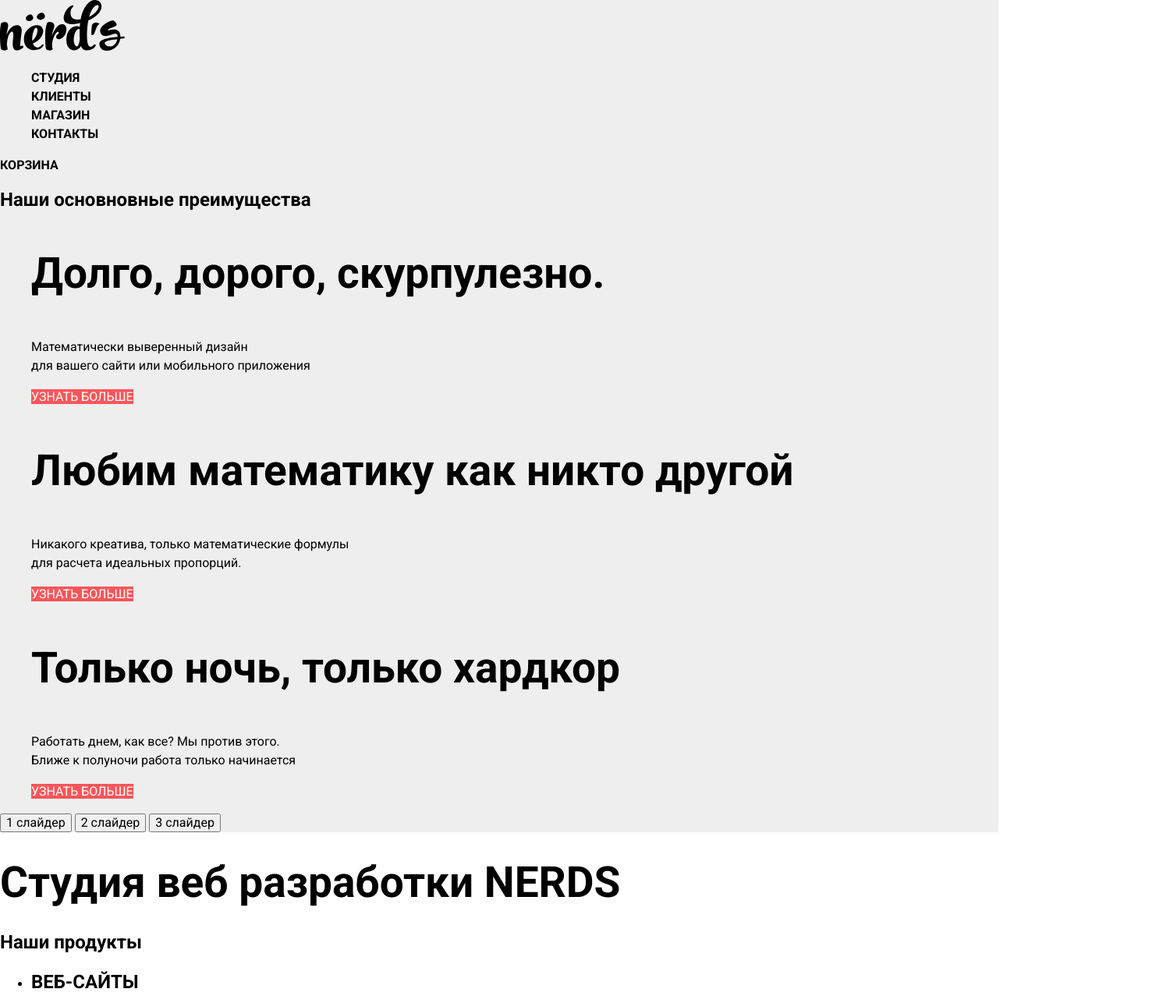
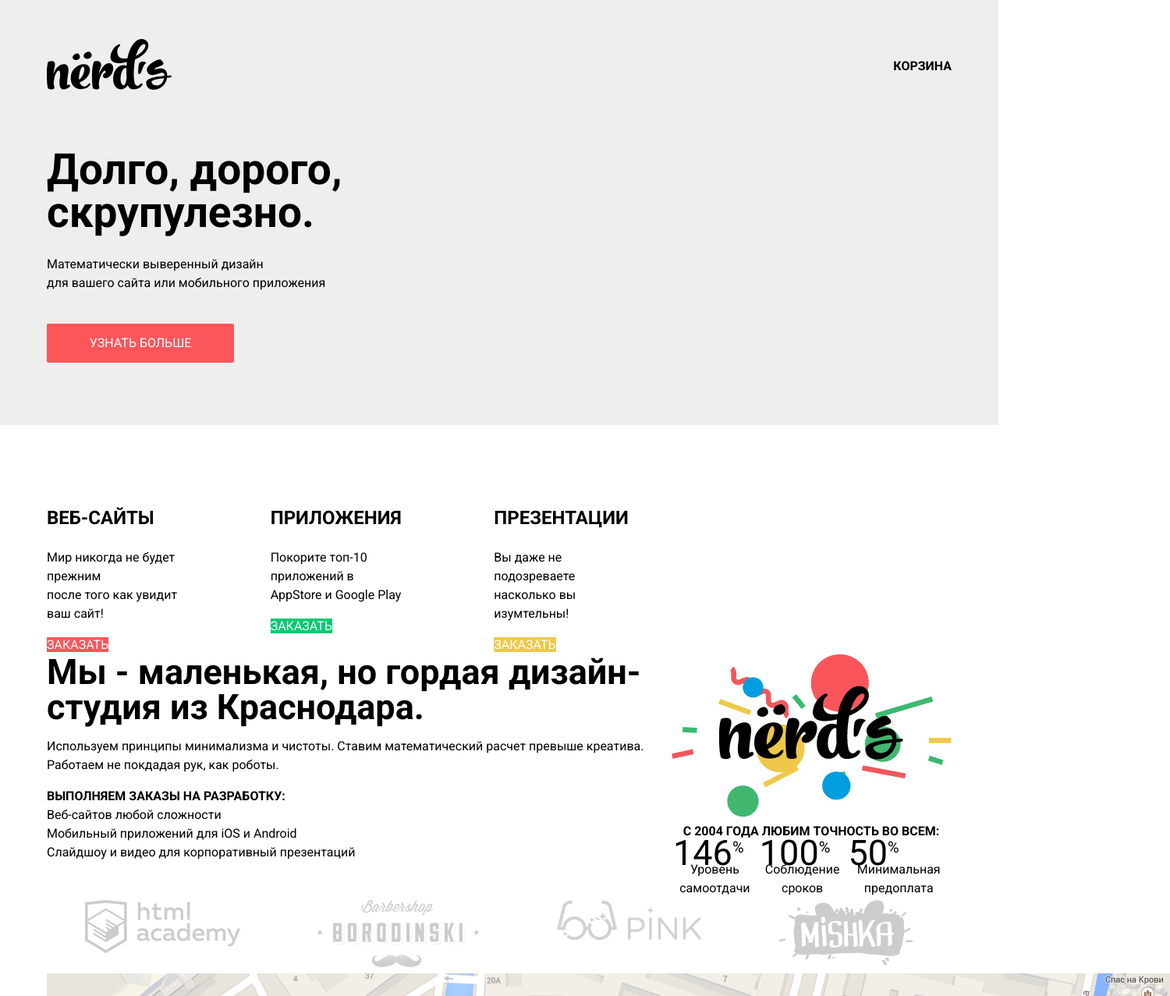
Before and after one commit to ir-shirinov/NS, a plain HTML site: page index.html in a window 1280 px wide. Shown: the top 1277 px of the page at 78% size, 1500 px wide, since content can reach past the window. Drawn offline with Linux system fonts and the light colour scheme.

Commit message:
Добавлена общая сетка

```diff
--- a/css/style.css
+++ b/css/style.css
@@ -13,6 +13,19 @@ body {
 
 a {
   text-decoration: none;
+}
+
+.visually-hidden {
+  position: absolute;
+
+  width: 1px;
+  height: 1px;
+  margin: -1px;
+  border: 0;
+  padding: 0;
+
+  clip: rect(0 0 0 0);
+  overflow: hidden;
 }
 
 .up-main-page {
@@ -55,14 +68,24 @@ a.cart:active {
   text-transform: none;
 }
 
+.main-slider-one p,
+.main-slider-two p,
+.main-slider-three p {
+  font-size: 16px;
+  line-height: 24px;
+
+}
+
+
 a.slider-about {
   font: inherit;
   font-size: 16px;
-  line-height: 18px;
+  line-height: 50px;
   color: #fff;
   text-transform: uppercase;
 
   background-color: #fb565a;
+  border-radius: 2px;
 }
 
 a.slider-about:hover,
@@ -433,3 +456,173 @@ a.product-presentation-btn:active {
   border: 2px solid #dbdbdb;
   box-shadow: none;
 }
+
+.container {
+  width: 1160px;
+  padding-right: 20px;
+  padding-left: 20px;
+  margin-left: auto;
+  margin-right: auto;
+}
+
+.main-navigation {
+  display: flex;
+  align-items: center;
+  padding-top: 50px;
+  margin-bottom: 20px;
+}
+
+.main-header-logo {
+  width: 160px;
+  height: 70px;
+  margin-right: 200px;
+}
+
+.site-navigation {
+  margin: 0;
+  padding: 0;
+  width: 450px;
+}
+
+.up-main-page div.container {
+  display: flex;
+  flex-direction: column;
+}
+
+.cart{
+  width: 125px;
+  margin-left: auto;
+  text-align: right;
+
+}
+
+.promo-slider-list {
+  margin: 0;
+  padding: 0;
+}
+
+.main-slider-one,
+.main-slider-two,
+.main-slider-three {
+  display: flex;
+  flex-direction: column;
+  align-items: flex-start;
+  width: 380px;
+  height: 355px;
+  padding-top: 50px;
+}
+
+.main-slider-one h3,
+.main-slider-two h3,
+.main-slider-three g3 {
+margin :0;
+}
+
+.main-slider-one p,
+.main-slider-two p,
+.main-slider-three p {
+  padding-top: 11px;
+}
+
+.slider-about {
+  width: 240px;
+  height: 50px;
+  margin-top: 24px;
+
+  text-align: center;
+}
+
+.product-list {
+  display: flex;
+  margin: 0;
+  padding: 0;
+  margin-top:80px;
+
+  list-style: none;
+}
+
+.product-list li {
+  width: 300px;
+  margin-right: 100px;
+}
+
+.product-list li:nth-child(3n) {
+  margin-right: 0;
+}
+
+.setka {
+  display: flex;
+  justify-content: space-between;
+}
+
+.about-us ul,
+.our-work ul {
+  padding: 0;
+  margin: 0;
+  list-style: none;
+}
+.our-work ul {
+  display: flex;
+  justify-content: space-around;
+}
+
+.footer-social {
+  display: flex;
+}
+
+.footer-social ul {
+  margin-right: 140px;
+}
+
+.main-header h1{
+  text-align: center;
+  padding-bottom: 100px;
+}
+
+.color {
+  background-color: #eee;
+}
+
+.inner-page main.container {
+  display: flex;
+  justify-content: space-between;
+  padding-top: 65px;
+}
+
+.filter {
+  width: 260px;
+}
+
+.product {
+  width: 760px;
+}
+
+.product-sort-list {
+  padding: 0;
+  margin: 0;
+}
+
+.product-item {
+  padding: 0;
+  margin: 0;
+  display: flex;
+  flex-wrap: wrap;
+  margin-bottom: 60px;
+
+}
+
+.product-item li:nth-child(2n) {
+  margin-right: 0;
+}
+
+.product-item li {
+  width: 360px;
+  height: 620px;
+  margin-right: 40px;
+  margin-bottom: 35px;
+}
+
+.pagination-list {
+  padding: 0;
+  margin: 0;
+}
--- a/index.html
+++ b/index.html
@@ -3,17 +3,18 @@
   <head>
     <meta charset="UTF-8">
     <title>Нердс</title>
-    <link href="https://fonts.googleapis.com/css?family=Roboto:400,700&amp;subset=cyrillic" rel="stylesheet">
+    <link href="https://fonts.googleapis.com/css?family=Roboto:400,400i,700,700i&amp;subset=cyrillic" rel="stylesheet">
     <link rel="stylesheet" href="css/normalize.css">
     <link rel="stylesheet" href="css/style.css">
   </head>
   <body>
 
     <div class="up-main-page">
+      <div class="container">
         <header class="main-header">
           <nav class="main-navigation">
             <a class="main-header-logo"><img src="img/nerds_logo.svg" alt="Наш логотип"></a>
-          <ul class="site-navigation">
+            <ul class="site-navigation visually-hidden">
               <li><a href="#">Студия</a></li>
               <li><a href="#">Клиенты</a></li>
               <li><a href="#">Магазин</a></li>
@@ -25,31 +26,33 @@
 
         <div class="promo-slider">
           <h2 class="visually-hidden">Наши основновные преимущества</h2>
-        <ul>
+          <ul class="promo-slider-list">
             <li class="main-slider-one">
-              <h3 class="main-slider-title">Долго, дорого, скурпулезно.</h3>
-              <p>Математически выверенный дизайн <br> для вашего сайти или мобильного приложения</p>
+                <h3 class="main-slider-title">Долго, дорого, скрупулезно.</h3>
+                <p>Математически выверенный дизайн <br> для вашего сайта или мобильного приложения</p>
                 <a class="slider-about" href="#">Узнать больше</a>
             </li>
 
-          <li class="main-slider-two">
+            <li class="main-slider-two visually-hidden">
                 <h3 class="main-slider-title">Любим математику как никто другой</h3>
                 <p>Никакого креатива, только математические формулы <br>для расчета идеальных пропорций.</p>
                 <a class="slider-about" href="#">Узнать больше</a>
             </li>
 
-          <li class="main-slider-three">
+            <li class="main-slider-three visually-hidden">
                 <h3 class="main-slider-title">Только ночь, только хардкор</h3>
                 <p>Работать днем, как все? Мы против этого.<br>Ближе к полуночи работа только начинается</p>
                 <a class="slider-about" href="#">Узнать больше</a>
             </li>
           </ul>
         </div>
+      </div>
+    </div>
 
       <div>
-        <button type="button" class="promo-slider-button">1 слайдер</button>
-        <button type="button" class="promo-slider-button">2 слайдер</button>
-        <button type="button" class="promo-slider-button">3 слайдер</button>
+        <button type="button" class="promo-slider-button visually-hidden">1 слайдер</button>
+        <button type="button" class="promo-slider-button visually-hidden">2 слайдер</button>
+        <button type="button" class="promo-slider-button visually-hidden">3 слайдер</button>
       </div>
     </div>
 
@@ -58,7 +61,7 @@
 
       <section class="product">
         <h2 class="visually-hidden">Наши продукты</h2>
-        <ul>
+        <ul class="product-list">
           <li class="product-site">
             <h3>Веб-сайты</h3>
             <p>Мир никогда не будет прежним <br>после того как увидит ваш сайт!</p>
@@ -77,6 +80,7 @@
         </ul>
       </section>
 
+      <div class="setka">
         <section class="about-us">
           <h2 class="visually-hidden">О нас</h2>
           <b>Мы - маленькая, но гордая дизайн-студия из Краснодара.</b>
@@ -107,6 +111,7 @@
             </tr>
           </table>
         </aside>
+      </div>
 
       <section class="our-work">
         <h2 class="visually-hidden">Наши работы</h2>
@@ -121,7 +126,7 @@
 
     </main>
 
-    <footer class="main-footer">
+    <footer class="main-footer container">
 
       <section class="footer-contats">
         <h2 class="visually-hidden">Наши контакты</h2>
```
Also changed, not shown: catalog.html (+13 -7 lines). Lines whose indentation alone changed are shown as unchanged.
